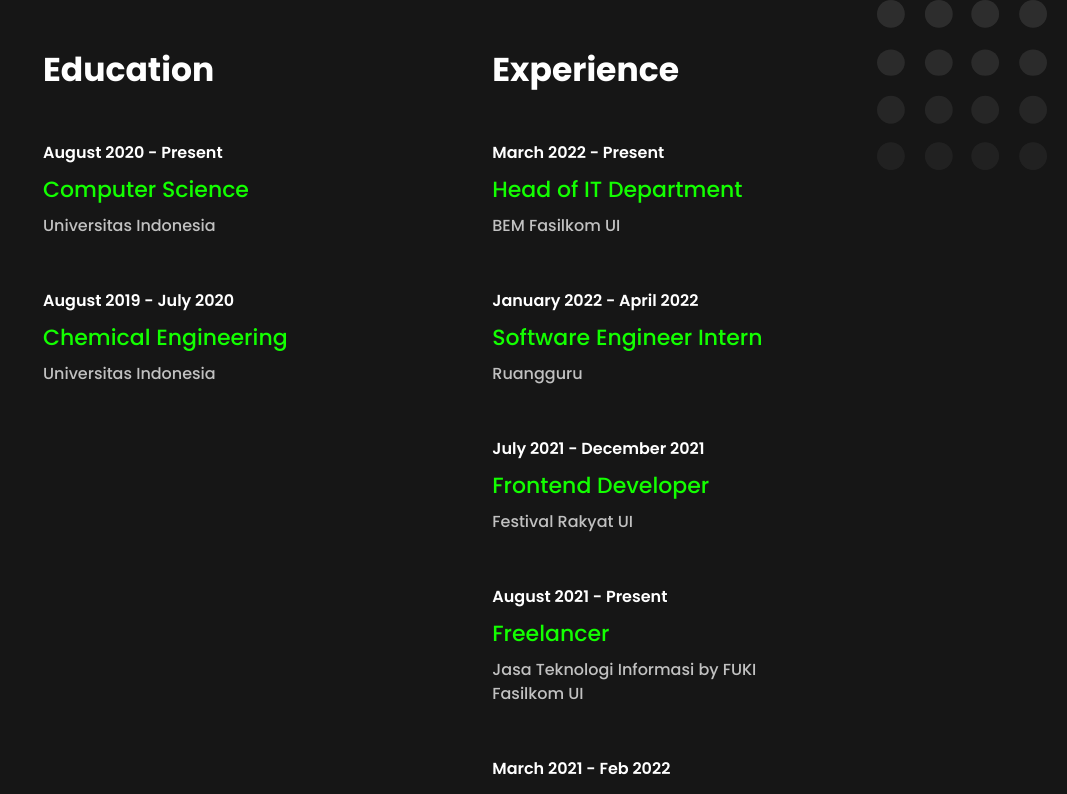
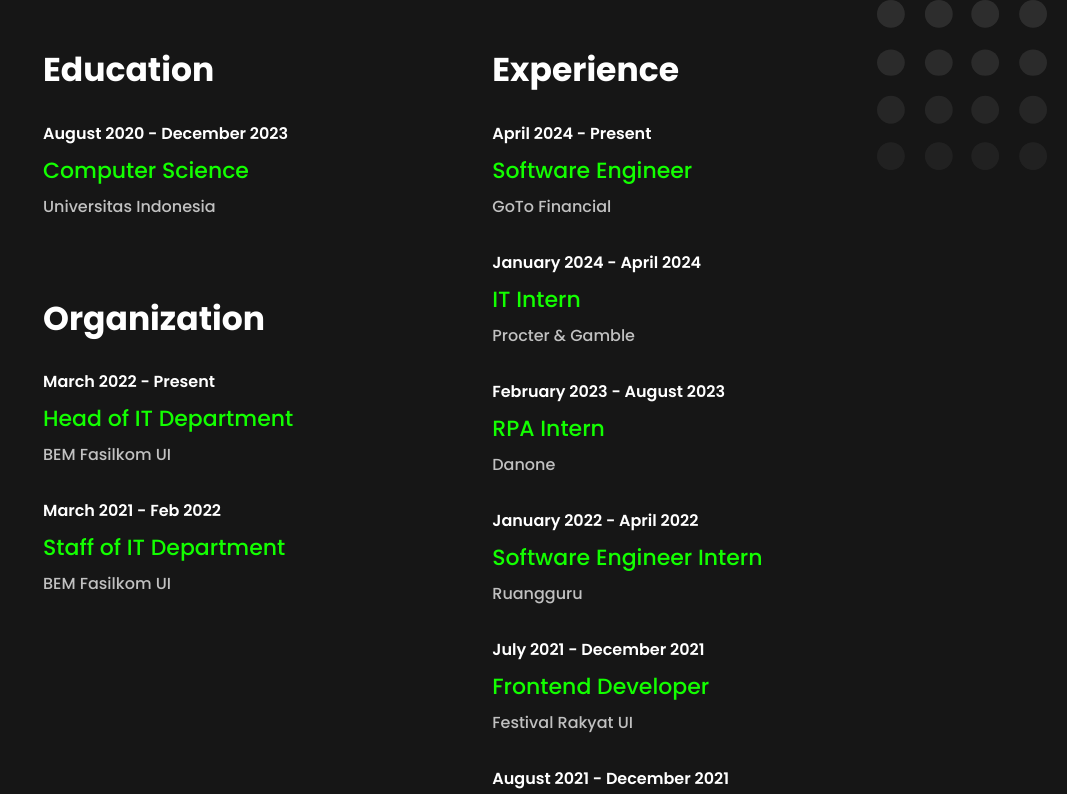
Before and after one commit to dzikriqalampacil/personal-website, a Next.js app: page / in a window 1280 px wide. Shown: the part 2420-3214 px from the top of the page, without its empty margins (213-1280 px from the left). Built offline with nearby package versions, Linux system fonts and the light colour scheme; no server answers.

Commit message:
feat: update experiences description

```diff
--- a/ui/component/Experiences/index.jsx
+++ b/ui/component/Experiences/index.jsx
@@ -1,16 +1,16 @@
-import React from 'react'
-import { Text, VStack, Heading, Image, SimpleGrid } from '@chakra-ui/react'
+import React from "react";
+import { Text, VStack, Heading, Image, SimpleGrid } from "@chakra-ui/react";
 
 function Item({ date, title, institution }) {
   return (
-        <VStack alignItems={'flex-start'}>
-            <Text fontWeight={600} color={'white'} fontSize={'16px'} >
+    <VStack alignItems={"flex-start"} spacing={"8px"}>
+      <Text fontWeight={600} color={"white"} fontSize={"16px"}>
         {date}
       </Text>
-            <Text fontWeight={500} color={'#13FF00'} fontSize={'22px'}>
+      <Text fontWeight={500} color={"#13FF00"} fontSize={"22px"}>
         {title}
       </Text>
-            <Text fontWeight={500} color={'#C1C1C1'} fontSize={'16px'}>
+      <Text fontWeight={500} color={"#C1C1C1"} fontSize={"16px"}>
         {institution}
       </Text>
     </VStack>
@@ -19,28 +19,121 @@ function Item({ date, title, institution }) {
 
 function Experiences() {
   return (
-        <VStack bg={'#161616'} minH='100vh' position={'relative'} overflow='hidden' pb={{ base: '120px', md: '280px' }} id='experience'>
-            <Text userSelect={'none'} fontWeight={700} color={'#272727'} fontSize={{ base: '42px', md: '100px', lg: '150px' }} position={'absolute'} left={{ base: '-4', md: '-10', lg: '-65' }} bottom='5'>
+    <VStack
+      bg={"#161616"}
+      minH="100vh"
+      position={"relative"}
+      overflow="hidden"
+      pb={{ base: "120px", md: "280px" }}
+      id="experience"
+    >
+      <Text
+        userSelect={"none"}
+        fontWeight={700}
+        color={"#272727"}
+        fontSize={{ base: "42px", md: "100px", lg: "150px" }}
+        position={"absolute"}
+        left={{ base: "-4", md: "-10", lg: "-65" }}
+        bottom="5"
+      >
         UT ME
       </Text>
-            <Image userSelect={'none'} src={'/assets/exballs.svg'} position={'absolute'} right='5' top='5' boxSize={{ base: '42px', md: '100px', lg: '170px' }} alt='decoration' />
-            <SimpleGrid columns={{ base: 1, md: 2 }} pt='70px' spacingX={'17%'} spacingY={{ base: 100, md: 0 }} w={{ base: '90%', md: '60%' }} alignSelf={'center'}>
-                <VStack alignItems={'flex-start'} spacing={'51px'}>
-                    <Heading fontWeight={700} color={'white'} fontSize={{ base: '24px', lg: '33px' }}>Education</Heading>
-                    <Item date={'August 2020 - Present'} title={'Computer Science'} institution={'Universitas Indonesia'} />
-                    <Item date={'August 2019 - July 2020'} title={'Chemical Engineering'} institution={'Universitas Indonesia'} />
+      <Image
+        userSelect={"none"}
+        src={"/assets/exballs.svg"}
+        position={"absolute"}
+        right="5"
+        top="5"
+        boxSize={{ base: "42px", md: "100px", lg: "170px" }}
+        alt="decoration"
+      />
+      <SimpleGrid
+        columns={{ base: 1, md: 2 }}
+        pt="70px"
+        spacingX={"17%"}
+        spacingY={{ base: 100, md: 0 }}
+        w={{ base: "90%", md: "60%" }}
+        alignSelf={"center"}
+      >
+        <VStack alignItems={"flex-start"} spacing={"80px"}>
+          <VStack alignItems={"flex-start"} spacing={"32px"} w="100%">
+            <Heading
+              fontWeight={700}
+              color={"white"}
+              fontSize={{ base: "24px", lg: "33px" }}
+            >
+              Education
+            </Heading>
+            <Item
+              date={"August 2020 - December 2023"}
+              title={"Computer Science"}
+              institution={"Universitas Indonesia"}
+            />
           </VStack>
-                <VStack alignItems={'flex-start'} spacing={'51px'} >
-                    <Heading fontWeight={700} color={'white'} fontSize={{ base: '24px', lg: '33px' }}>Experience</Heading>
-                    <Item date={'March 2022 - Present'} title={'Head of IT Department'} institution={'BEM Fasilkom UI'} />
-                    <Item date={'January 2022 - April 2022'} title={'Software Engineer Intern'} institution={'Ruangguru'} />
-                    <Item date={'July 2021 - December 2021'} title={'Frontend Developer'} institution={'Festival Rakyat UI'} />
-                    <Item date={'August 2021 - Present'} title={'Freelancer'} institution={'Jasa Teknologi Informasi by FUKI Fasilkom UI'} />
-                    <Item date={'March 2021 - Feb 2022'} title={'Staff of IT Department'} institution={'BEM Fasilkom UI'} />
+
+          <VStack alignItems={"flex-start"} spacing={"32px"} w="100%">
+            <Heading
+              fontWeight={700}
+              color={"white"}
+              fontSize={{ base: "24px", lg: "33px" }}
+            >
+              Organization
+            </Heading>
+            <Item
+              date={"March 2022 - Present"}
+              title={"Head of IT Department"}
+              institution={"BEM Fasilkom UI"}
+            />
+            <Item
+              date={"March 2021 - Feb 2022"}
+              title={"Staff of IT Department"}
+              institution={"BEM Fasilkom UI"}
+            />
+          </VStack>
+        </VStack>
+
+        <VStack alignItems={"flex-start"} spacing={"32px"}>
+          <Heading
+            fontWeight={700}
+            color={"white"}
+            fontSize={{ base: "24px", lg: "33px" }}
+          >
+            Experience
+          </Heading>
+          <Item
+            date={"April 2024 - Present"}
+            title={"Software Engineer"}
+            institution={"GoTo Financial"}
+          />
+          <Item
+            date={"January 2024 - April 2024"}
+            title={"IT Intern"}
+            institution={"Procter & Gamble"}
+          />
+          <Item
+            date={"February 2023 - August 2023"}
+            title={"RPA Intern"}
+            institution={"Danone"}
+          />
+          <Item
+            date={"January 2022 - April 2022"}
+            title={"Software Engineer Intern"}
+            institution={"Ruangguru"}
+          />
+          <Item
+            date={"July 2021 - December 2021"}
+            title={"Frontend Developer"}
+            institution={"Festival Rakyat UI"}
+          />
+          <Item
+            date={"August 2021 - December 2021"}
+            title={"Frontend Developer Freelance"}
+            institution={"Jasa Teknologi Informasi by FUKI Fasilkom UI"}
+          />
         </VStack>
       </SimpleGrid>
     </VStack>
-    )
+  );
 }
 
-export default Experiences
+export default Experiences;
```
Lines whose indentation alone changed are shown as unchanged.
